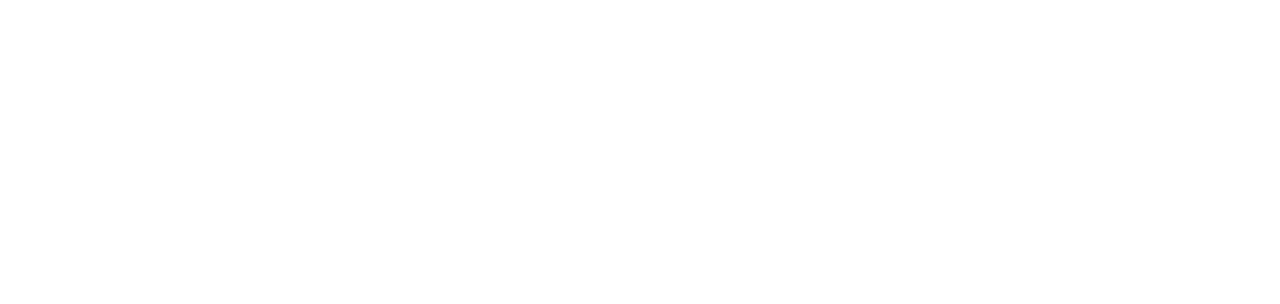
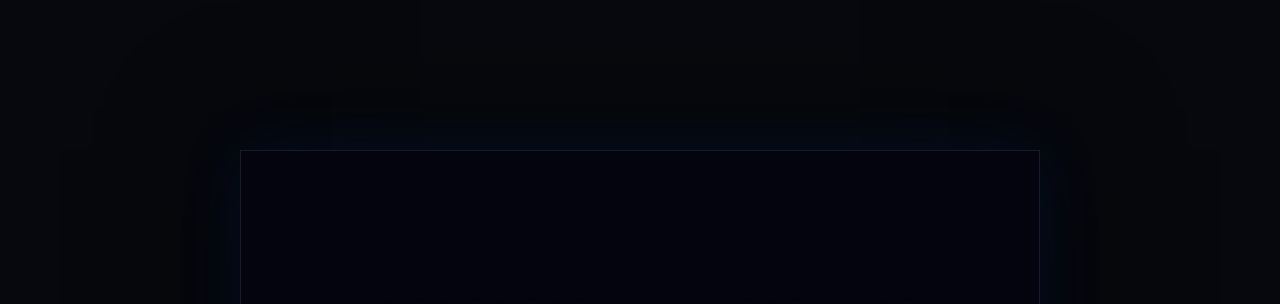
Before and after one commit to Sid2012-pro/OrdersEdge, a plain HTML site: page index.html in a window 1280 px wide. Shown: the top 304 px of the page. Drawn offline with Linux system fonts and the light colour scheme.

Commit message:
Update index.html

```diff
--- a/index.html
+++ b/index.html
@@ -3,9 +3,7 @@
 <head>
 <meta charset="UTF-8">
 <title>Order's Edge: Clone Wars</title>
-<style>
-
-</style>
+<link rel = 'stylesheet' href = 'style.css'></link>
 </head>
 <body>
 <div id="game-wrapper">
```
